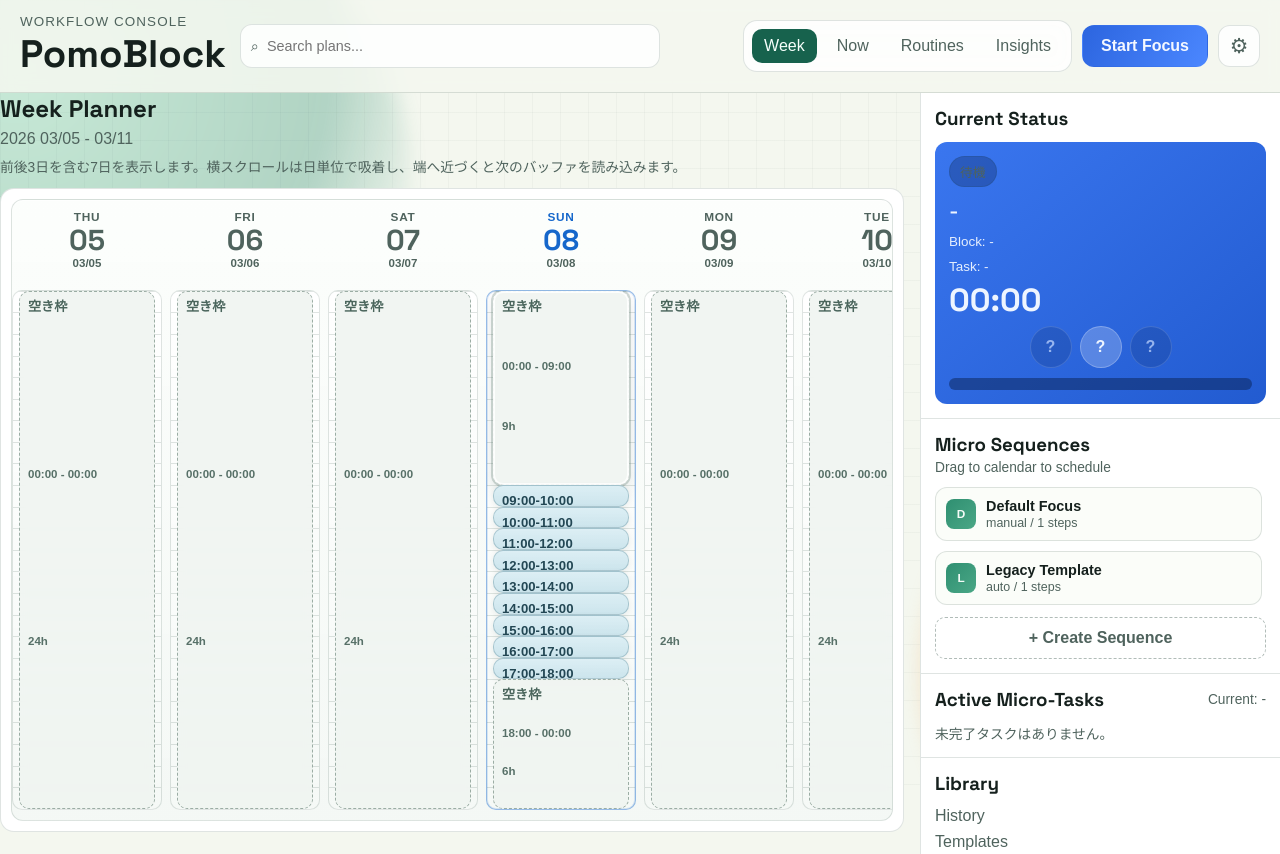
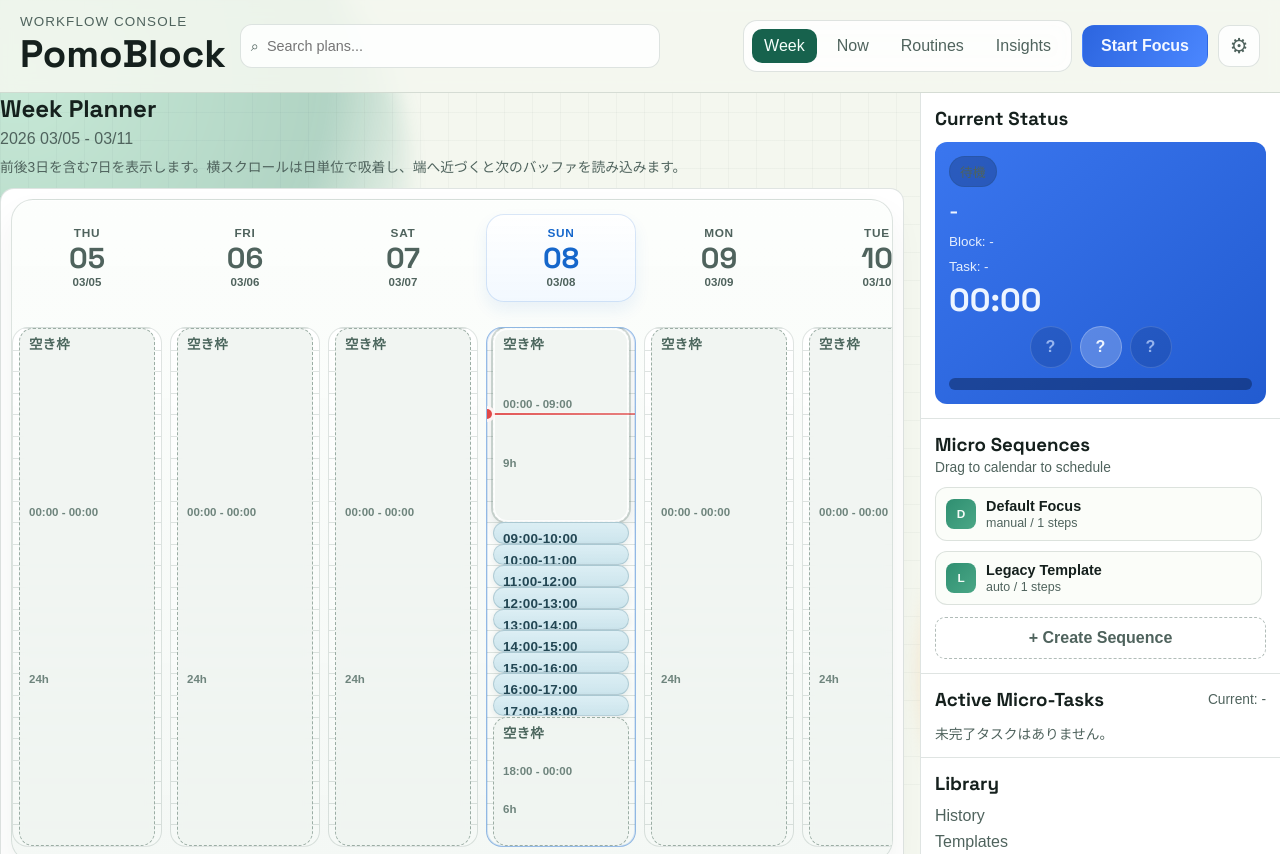
Before and after one commit to CS-Kmkm/PomoBlock, a website with bundled scripts: page src-ui/index.html in a window 1280 px wide. Shown: the top 854 px of the page. Built offline with nearby package versions, Linux system fonts and the light colour scheme; a web font is replaced by a local one.

Commit message:
style(ui): polish week planner board and add current time marker

```diff
--- a/src-ui/calendar-render.ts
+++ b/src-ui/calendar-render.ts
@@ -332,6 +332,7 @@
   if (!model.days.length) {
     return '<div class="panel"><p class="small">週次データがありません。</p></div>';
   }
+  const nowMs = Date.now();
   const gridColumns = `84px repeat(${model.days.length}, minmax(150px, 1fr))`;
   return `
     <div class="week-board" data-week-scroll-container tabindex="0">
@@ -359,10 +360,22 @@
         ${model.days
           .map((day) => {
             const entries = renderCombinedDayLaneItems(day.combinedItems, day.dayStartMs, day.dayEndMs, model.selectedItem, deps);
+            const totalRange = Math.max(1, day.dayEndMs - day.dayStartMs);
+            const nowTop = ((nowMs - day.dayStartMs) / totalRange) * 100;
+            const showNowLine = day.isToday && nowMs >= day.dayStartMs && nowMs <= day.dayEndMs;
             return `
               <section class="week-day-lane ${day.isToday ? "is-current" : ""}">
                 <div class="day-lane-track week-day-track">
                   ${renderDayHourGuides()}
+                  ${
+                    showNowLine
+                      ? `
+                    <div class="week-now-line" style="top:${nowTop}%">
+                      <span class="week-now-dot" aria-hidden="true"></span>
+                    </div>
+                  `
+                      : ""
+                  }
                   ${entries || '<span class="day-lane-empty">なし</span>'}
                 </div>
               </section>
--- a/src-ui/styles.css
+++ b/src-ui/styles.css
@@ -2252,12 +2252,14 @@
 
 .week-board {
   border: 1px solid var(--line);
-  border-radius: 12px;
+  border-radius: 22px;
   background:
     linear-gradient(180deg, rgba(252, 254, 252, 0.96), rgba(244, 248, 245, 0.98));
   overflow: auto;
   max-width: 100%;
-  box-shadow: inset 0 1px 0 rgba(255, 255, 255, 0.72);
+  box-shadow:
+    inset 0 1px 0 rgba(255, 255, 255, 0.72),
+    0 18px 34px rgba(30, 48, 39, 0.06);
 }
 
 .route-week .week-board {
@@ -2275,7 +2277,7 @@
   position: sticky;
   top: 0;
   z-index: 2;
-  padding: 10px;
+  padding: 14px 14px 12px;
   border-bottom: 1px solid var(--line);
   background: rgba(238, 244, 240, 0.92);
   backdrop-filter: blur(10px);
@@ -2289,7 +2291,7 @@
   color: var(--muted);
   font-weight: 600;
   text-align: left;
-  padding-left: 6px;
+  padding-left: 8px;
   background: rgba(238, 244, 240, 0.96);
 }
 
@@ -2297,13 +2299,31 @@
   display: grid;
   justify-items: center;
   align-content: center;
-  gap: 2px;
+  gap: 4px;
   width: 100%;
   border: 0;
-  padding: 0;
+  min-height: 88px;
+  padding: 10px 8px 12px;
   background: transparent;
   cursor: pointer;
   color: var(--muted);
+  border-radius: 18px;
+  transition:
+    background-color 140ms ease,
+    box-shadow 140ms ease,
+    transform 140ms ease,
+    color 140ms ease;
+}
+
+.week-board-day:hover {
+  background: rgba(255, 255, 255, 0.55);
+  box-shadow: inset 0 0 0 1px rgba(82, 102, 93, 0.08);
+}
+
+.week-board-day:focus-visible {
+  outline: 2px solid rgba(35, 71, 84, 0.28);
+  outline-offset: -2px;
+  background: rgba(255, 255, 255, 0.7);
 }
 
 .week-board-day small {
@@ -2325,10 +2345,14 @@
 
 .week-board-day.is-current {
   color: #1667cb;
+  background: linear-gradient(180deg, rgba(255, 255, 255, 0.88), rgba(241, 248, 255, 0.92));
+  box-shadow:
+    inset 0 0 0 1px rgba(22, 103, 203, 0.16),
+    0 8px 16px rgba(22, 103, 203, 0.08);
 }
 
 .week-board-body {
-  padding: 10px;
+  padding: 12px 14px 14px;
 }
 
 .week-day-lane {
@@ -2336,7 +2360,10 @@
 }
 
 .week-day-track {
-  border-style: dashed;
+  border-style: solid;
+  border-color: rgba(88, 110, 99, 0.12);
+  background:
+    linear-gradient(180deg, rgba(255, 255, 255, 0.86), rgba(247, 250, 248, 0.94));
 }
 
 .week-day-lane.is-current .week-day-track {
@@ -2429,7 +2456,7 @@
 
 .day-lane-track {
   border: 1px solid var(--line);
-  border-radius: 10px;
+  border-radius: 16px;
   background:
     linear-gradient(180deg, rgba(255, 255, 255, 0.92), rgba(245, 249, 246, 0.96));
   overflow: hidden;
@@ -2449,27 +2476,37 @@
   left: 6px;
   right: 6px;
   width: auto;
-  border-radius: 10px;
-  padding: 7px 8px;
+  border-radius: 14px;
+  padding: 8px 9px;
   border: 1px solid transparent;
   box-shadow: 0 2px 6px rgba(20, 42, 34, 0.08);
   display: grid;
-  gap: 2px;
+  gap: 3px;
   text-align: left;
   line-height: 1.2;
   overflow: hidden;
   backdrop-filter: blur(4px);
+  transition:
+    transform 140ms ease,
+    box-shadow 140ms ease,
+    border-color 140ms ease;
+}
+
+.day-entry:hover {
+  transform: translateY(-1px);
+  box-shadow: 0 10px 20px rgba(20, 42, 34, 0.12);
 }
 
 .day-entry-title {
-  font-size: 0.82rem;
+  font-size: 0.84rem;
   font-weight: 700;
+  letter-spacing: 0.01em;
 }
 
 .day-entry-time,
 .day-entry-duration {
   font-size: 0.72rem;
-  opacity: 0.92;
+  opacity: 0.78;
 }
 
 .day-entry.is-compact .day-entry-time,
@@ -2480,7 +2517,7 @@
 .day-entry-block {
   background: linear-gradient(180deg, rgba(219, 238, 244, 0.96), rgba(203, 228, 236, 0.98));
   color: #234754;
-  border-color: rgba(74, 121, 136, 0.32);
+  border-color: rgba(74, 121, 136, 0.26);
 }
 
 .day-entry-block.is-draggable {
@@ -2497,7 +2534,7 @@
 .day-entry-event {
   background: linear-gradient(180deg, rgba(223, 240, 229, 0.96), rgba(208, 231, 217, 0.98));
   color: #264c3e;
-  border-color: rgba(76, 121, 96, 0.3);
+  border-color: rgba(76, 121, 96, 0.24);
 }
 
 .day-entry-free {
@@ -2517,6 +2554,29 @@
   outline: 2px solid rgba(255, 255, 255, 0.92);
   outline-offset: -2px;
   box-shadow: 0 0 0 2px rgba(51, 87, 72, 0.22), 0 6px 16px rgba(20, 42, 34, 0.12);
+}
+
+.week-now-line {
+  position: absolute;
+  left: 0;
+  right: 0;
+  height: 2px;
+  background: linear-gradient(90deg, rgba(225, 72, 72, 0.92), rgba(225, 72, 72, 0.68));
+  box-shadow: 0 0 0 1px rgba(255, 255, 255, 0.3);
+  pointer-events: none;
+  z-index: 3;
+}
+
+.week-now-dot {
+  position: absolute;
+  left: -5px;
+  top: 50%;
+  width: 10px;
+  height: 10px;
+  border-radius: 999px;
+  transform: translateY(-50%);
+  background: #e14848;
+  box-shadow: 0 0 0 3px rgba(255, 245, 245, 0.92);
 }
 
 .day-view-simple {
```
